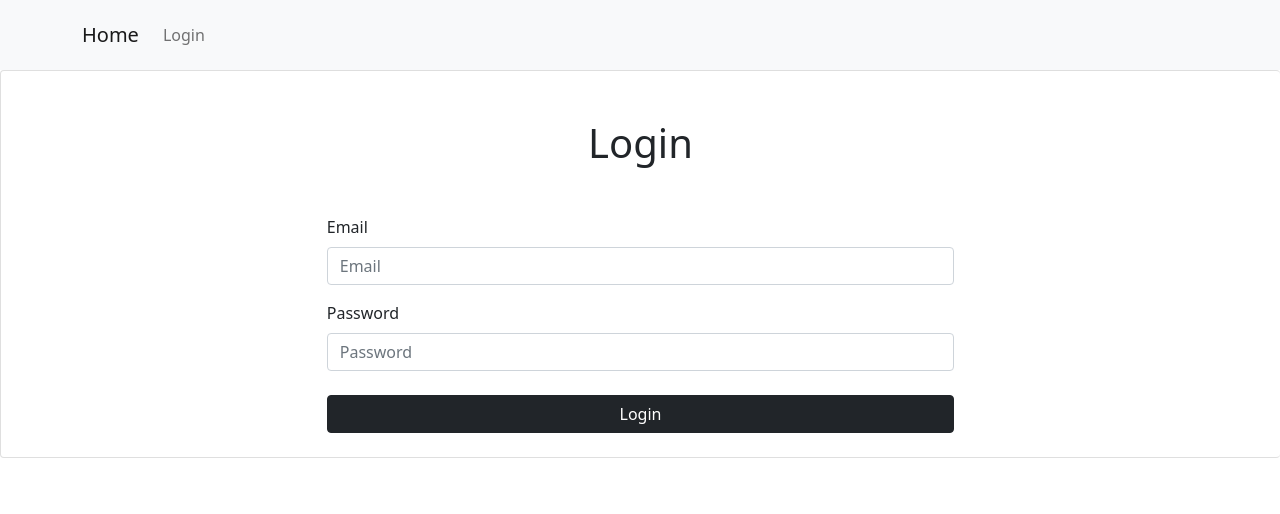
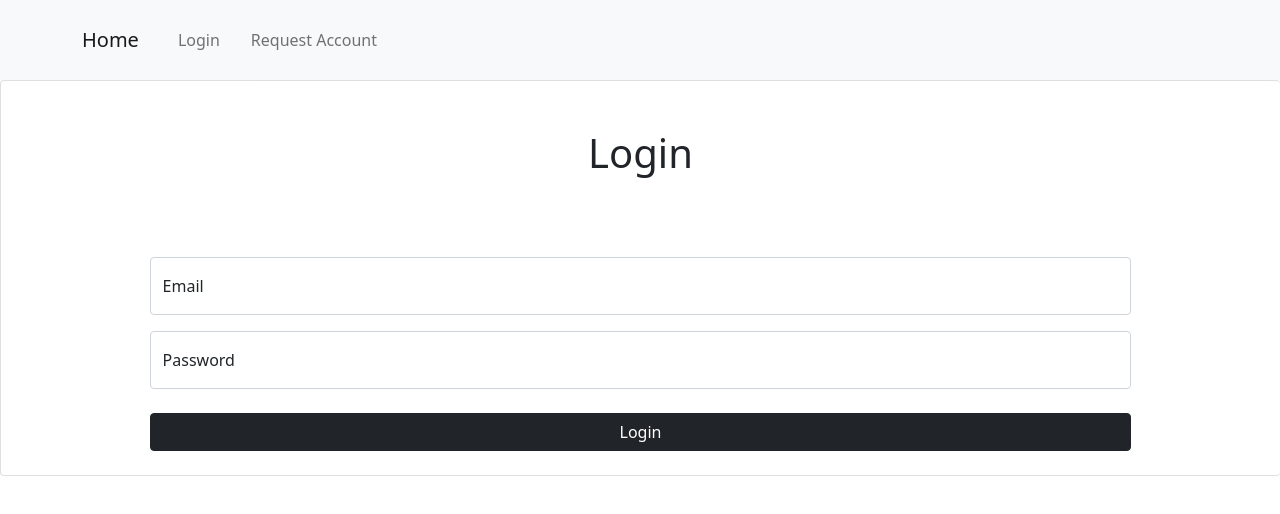
Before and after one commit to tochy97/blogapp, a React (Create React App) app: page /admin/login in a window 1280 px wide. Shown: the top 514 px of the page. Built offline with nearby package versions, Linux system fonts and the light colour scheme; no server answers; the database is empty.

Commit message:
Fixed loading navbar, changed form input to floating labels, fully working ReqAcc page

```diff
--- a/src/Admin/Auth/Login.js
+++ b/src/Admin/Auth/Login.js
@@ -32,19 +32,19 @@ export const Login = () => {
 
     return (
         <Card className="py-4" style={{borderRight:0}}>
-            <Row>
+            <Row className="px-5 my-6 gap-5">
                 <h1 className="font-weight-bold text-center py-4">Login</h1>
                 {error && <Alert variant="danger">{error}</Alert>}
-                <Col md={6} sm={12} xm={12} className="mx-auto">
+                <Col lg={10}  className="mx-auto">
                     <Form onSubmit={handleSubmit}>
-                        <Form.Group id="email">
-                            <Form.Label style={{marginTop: "1rem"}} >Email</Form.Label>
+                        <Form.Floating id="email">
                             <Form.Control type="email" placeholder="Email" value={email} onChange={e=>setEmail(e.target.value)}></Form.Control>
-                        </Form.Group>
-                        <Form.Group id="password">
-                            <Form.Label style={{marginTop: "1rem"}} >Password</Form.Label>
+                            <Form.Label>Email</Form.Label>
+                        </Form.Floating>
+                        <Form.Floating id="password" style={{marginTop: "1rem"}} >
                             <Form.Control type="password" placeholder="Password" rvalue={password} onChange={e=>setPassword(e.target.value)}></Form.Control>
-                        </Form.Group>
+                            <Form.Label>Password</Form.Label>
+                        </Form.Floating>
                         <Button className="w-100 mt-4" variant="dark" type="submit">Login</Button>
                     </Form>
                 </Col>
--- a/src/Admin/Auth/Register.js
+++ b/src/Admin/Auth/Register.js
@@ -3,7 +3,7 @@ import {Row, Col, Form, Button, Card, Alert} from "react-bootstrap";
 import {useDispatch} from "react-redux"
 import {useNavigate} from "react-router-dom"
 import {auth} from "../../config/firebase"
-import {loginUser} from "../../redux/actionCreators/authActionCreators"
+import {loginUser, createUser} from "../../redux/actionCreators/authActionCreators"
 
 export const Register = () => {
     const [username,setUsername] = useState("");
@@ -22,10 +22,10 @@ export const Register = () => {
         if(password !== confirm){
             return setError("Wait! Pawword did not match");
         }
-        if (realname.split(" ").length < 2) {
+        if(realname.split(" ").length < 2) {
             return setError("Wait! Please enter your first and last name");
         }
-        if (username.length > 16) {
+        if(username.length > 16) {
             return setError("Wait! Username must by 16 charecters or less");
         }
         auth.createUserWithEmailAndPassword(email,password)
@@ -38,6 +38,7 @@ export const Register = () => {
                     user: user.providerData[0],
                     id: user.uid,
                     }
+                    dispatch(createUser(data.id, data.user.email, data.user.displayName,realname));
                     dispatch(loginUser(data));
                     histroy("../dashboard", {replace:true});
             })
@@ -46,36 +47,36 @@ export const Register = () => {
             })
         })
         .catch(err=>{
-            setError("Failed to create account" + err.response.status + " error");
+            setError("Failed to create account: " + err.response.status + " error");
         })
     }
     return (
         <Card className="py-4" style={{borderRight:0}}>
-            <Row>
+            <Row className="px-5 my-6 gap-5">
                 <h1 className="font-weight-bold text-center py-4">Register</h1>
                 {error && <Alert variant="danger">{error}</Alert>}
                 <Col lg={10} className="mx-auto">
                     <Form onSubmit={handleSubmit}>
-                        <Form.Group id="username">
-                            <Form.Label style={{marginTop: "1rem"}} >User Name</Form.Label>
-                            <Form.Control type="text" placeholder="User Name" value={username} onChange={e=>setUsername(e.target.value)}></Form.Control>
-                        </Form.Group>
-                        <Form.Group id="realname">
-                            <Form.Label style={{marginTop: "1rem"}} >Real Name</Form.Label>
-                            <Form.Control type="text" placeholder="First and Last Name" value={realname} onChange={e=>setRealname(e.target.value)}></Form.Control>
-                        </Form.Group>
-                        <Form.Group id="email">
-                            <Form.Label style={{marginTop: "1rem"}} >Email</Form.Label>
-                            <Form.Control type="email" placeholder="Email" value={email} onChange={e=>setEmail(e.target.value)}></Form.Control>
-                        </Form.Group>
-                        <Form.Group id="password">
-                            <Form.Label style={{marginTop: "1rem"}} >Password</Form.Label>
-                            <Form.Control type="password" placeholder="Password" rvalue={password} onChange={e=>setPassword(e.target.value)}></Form.Control>
-                        </Form.Group>
-                        <Form.Group id="confirm">
-                            <Form.Label style={{marginTop: "1rem"}} >Password Conrimation</Form.Label>
-                            <Form.Control type="password" placeholder="Password Conrimation" value={confirm} onChange={e=>setConfirm(e.target.value)}></Form.Control>
-                        </Form.Group>
+                        <Form.Floating id="username">
+                            <Form.Control type="text" placeholder="User Name" value={username} onChange={e=>setUsername(e.target.value)} required></Form.Control>
+                            <Form.Label>User Name</Form.Label>
+                        </Form.Floating>
+                        <Form.Floating id="realname" style={{marginTop: "1rem"}} >
+                            <Form.Control type="text" placeholder="First and Last Name" value={realname} onChange={e=>setRealname(e.target.value)} required></Form.Control>
+                            <Form.Label>Real Name</Form.Label>
+                        </Form.Floating>
+                        <Form.Floating id="email" style={{marginTop: "1rem"}} >
+                            <Form.Control type="email" placeholder="Email" value={email} onChange={e=>setEmail(e.target.value)} required></Form.Control>
+                            <Form.Label>Email</Form.Label>
+                        </Form.Floating>
+                        <Form.Floating id="password" style={{marginTop: "1rem"}} >
+                            <Form.Control type="password" placeholder="Password" rvalue={password} onChange={e=>setPassword(e.target.value)} required></Form.Control>
+                            <Form.Label>Password</Form.Label>
+                        </Form.Floating>
+                        <Form.Floating id="confirm" style={{marginTop: "1rem"}} >
+                            <Form.Control type="password" placeholder="Password Conrimation" value={confirm} onChange={e=>setConfirm(e.target.value)} required></Form.Control>
+                            <Form.Label>Password Conrimation</Form.Label>
+                        </Form.Floating>
                         <Button className="w-100 mt-4" variant="dark" type="submit">Register User</Button>
                     </Form>
                 </Col>
--- a/src/Admin/Post/AddPost.js
+++ b/src/Admin/Post/AddPost.js
@@ -1,6 +1,6 @@
 import React, {useState} from 'react';
 import { useDispatch } from 'react-redux';
-import {Row, Col, Form, Button, Card, Alert, ProgressBar} from "react-bootstrap";
+import {Row, Col, Form, Button, Card, Alert, ProgressBar, FloatingLabel} from "react-bootstrap";
 import { getAuth } from "firebase/auth";
 import { doPost } from '../../redux/actionCreators/postActionCreators';
 
@@ -10,6 +10,7 @@ export const AddPost = () => {
     const [desc,setDesc] = useState("");
     const [group,setGroup] = useState("");
     const [post,setPost] = useState("");
+    const [vis,setVis] = useState("");
     const [progress,setProgress] = useState(0);
     const [error,setError] = useState("");
     const dispatch = useDispatch();
@@ -37,15 +38,17 @@ export const AddPost = () => {
             desc:desc,
             post:"",
             comments:[],
+            vis:vis,
         }
         dispatch(doPost(data,post,setProgress))
     }
 
     return (
-        <Card lg={8} md={6} sm={4} xm={2} className="py-4">
-            <Row>
-                <Col className="mx-auto">
-                    {error && <Alert variant="danger">{error}</Alert>}
+        <Card className="py-4" style={{borderRight:0}}>
+            <Row className="px-5 my-6 gap-5">
+                <h1 className="font-weight-bold text-center py-4">Add Post</h1>
+                {error && <Alert variant="danger">{error}</Alert>}
+                <Col lg={10} className="mx-auto">
                     {
                         progress > 0 && progress < 100?
                             <> <h1>Uploading Post {progress} % </h1>  <ProgressBar now={progress} max={100}/> </>
@@ -55,19 +58,28 @@ export const AddPost = () => {
                                 </>
                             :
                                 <Form onSubmit={handleSubmit}>
-                                    <h1 className="font-weight-bold text-center py-4" >Upload File</h1>
-                                    <Form.Group id="title">
+                                    <Form.Floating>
                                         <Form.Control type="text" value={title} onChange={e=>setTitle(e.target.value)} placeholder="Title"/>
-                                    </Form.Group>
-                                    <Form.Group id="desc">
+                                        <Form.Label htmlFor="floatingInputCustom">Title</Form.Label>
+                                    </Form.Floating>
+                                    <Form.Floating id="desc">
                                         <textarea className="form-control" value={desc} onChange={e=>setDesc(e.target.value)} style={{height: "105px", marginTop: "1rem"}} placeholder="Enter description..."/>
-                                    </Form.Group>
-                                    <Form.Group id="group">
+                                        <Form.Label htmlFor="floatingInputCustom">Description</Form.Label>
+                                    </Form.Floating>
+                                    <Form.Floating id="group">
                                         <Form.Control type="text" value={group} onChange={e=>setGroup(e.target.value)} style={{marginTop: "1rem"}} placeholder="Group"/>
-                                    </Form.Group>
+                                        <Form.Label htmlFor="floatingInputCustom">Group</Form.Label>
+                                    </Form.Floating>
                                     <Form.Group id="file">
                                         <Form.Control type="file" onChange={e=>setPost(e.target.files[0])} style={{marginTop: "1rem"}}/>
                                     </Form.Group>
+                                    <FloatingLabel controlId="floatingSelect" label="Set Post Visibility" style={{marginTop: "1rem"}}>
+                                        <Form.Select aria-label="Floating label select example">
+                                            <option value="true">Public</option>
+                                            <option value="false">Private</option>
+                                            <option value="false">Group</option>
+                                        </Form.Select>
+                                    </FloatingLabel>
                                     <Button className="w-100 mt-3" variant="dark" type="submit">Upload</Button>
                                 </Form>
                     }
--- a/src/Admin/Post/ManagePost.js
+++ b/src/Admin/Post/ManagePost.js
@@ -44,7 +44,7 @@ export const ManagePost = () => {
                                         <div className="d-flex w-100 px-5 py-2 align-items-center">
                                         <p>By: {pst.data.author} </p>
                                         </div>
-                                        <Button variant="dark"  onClick={()=>histroy(`../post/${pst.id}`, {replace:true})} className="form-control mb-0">See Post</Button>
+                                        <Button variant="dark"  onClick={()=>histroy(`../../post/${pst.id}`, {replace:true})} className="form-control mb-0">See Post</Button>
                                         <Button variant="danger" onClick={()=>[dispatch(removePost(pst.id,pst.data.post)), histroy("../dashboard", {replace:true})]} className="form-control my-1 mb-0">Delete Post</Button>
                                     </Card.Footer>
                                 </Card.Body>
--- a/src/App.js
+++ b/src/App.js
@@ -6,6 +6,7 @@ import NavComp from './NavComp/NavComp';
 import { fetchPost } from './redux/actionCreators/postActionCreators';
 import Dashboard from './Dashboard/Dashboard';
 import ViewPost from './Dashboard/ViewPost';
+import ReqAcc from './Dashboard/ReqAcc';
 
 function App() {
   const isLoading = useSelector(state => state.post.isLoading);
@@ -21,10 +22,11 @@ function App() {
     <div className="App">
       <NavComp/>
       <Routes>
-          <Route exact path="post/:postId" element={<ViewPost/>}/>
+        <Route exact path="post/:postId" element={<ViewPost/>}/>
         <Route exact path="/" element={<Dashboard/>}/>
         <Route path="/admin/*" element={<Admin/>}/>
         <Route path="/login" element={<Navigate to="/admin/login" />}/>
+        <Route path="/req" element={<ReqAcc/>}/>
       </Routes>
     </div>
   );
--- a/src/Dashboard/ReqAcc.js
+++ b/src/Dashboard/ReqAcc.js
@@ -1,10 +1,66 @@
-import React from 'react'
+import React, { useState } from 'react';
+import { shallowEqual, useSelector, useDispatch } from 'react-redux';
+import {Row, Col, Form, Button, Card, Alert} from "react-bootstrap";
+import {useNavigate} from "react-router-dom";
+import { setRequest, checkRequest } from '../redux/actionCreators/authActionCreators';
 
 const ReqAcc = () => {
+    const [realname,setRealname] = useState("");
+    const [email,setEmail] = useState("");
+    const [req,setReq] = useState("");
+    const [error,setError] = useState("");
+    const dispatch = useDispatch();
+    const histroy = useNavigate();
+
+    const {isReq, post, userID} = useSelector(
+        (state) =>({
+            isReq:state.auth.req,
+        }), shallowEqual);
+    function handleSubmit(e){
+        e.preventDefault();
+        dispatch(checkRequest(email));
+        if(realname.split(" ").length < 2) {
+            return setError("Wait! Please enter your first and last name.");
+        }
+        if(req.length > 100) {
+            return setError("Reason must be less than 100 charecters.");
+        }
+        if(isReq){
+            return setError("You cannot send multiple requests.");
+        };
+        dispatch(setRequest(req, email, realname));
+    }
     return (
-        <div>
-
-        </div>
+        <Card className="py-4 align-center" style={{borderRight:0}}>
+            <Row className="px-5 my-6 gap-5">
+        {
+            isReq ?
+                <h1>You cannot send 2 requests</h1>
+            :
+                <>
+                <h1 className="font-weight-bold text-center py-4">Request an Account</h1>
+                {error && <Alert variant="danger">{error}</Alert>}
+                <Col lg={10} className="mx-auto">
+                    <Form onSubmit={handleSubmit}>
+                        <Form.Floating id="realname">
+                            <Form.Control type="text"value={realname} placeholder="First and Last Name" onChange={e=>setRealname(e.target.value)} required></Form.Control>
+                            <Form.Label>First and Last Name</Form.Label>
+                        </Form.Floating>
+                        <Form.Floating id="email"  style={{marginTop: "1rem"}} >
+                            <Form.Control type="email" style={{marginTop: "1rem"}} placeholder="Email" value={email} onChange={e=>setEmail(e.target.value)} required></Form.Control>
+                            <Form.Label>Email</Form.Label>
+                        </Form.Floating>
+                        <Form.Floating id="desc" style={{marginTop: "1rem"}} >
+                            <textarea className="form-control" value={req} onChange={e=>setReq(e.target.value)} style={{height: "105px", marginTop: "1rem"}} placeholder="Why do you want an account?..." required/>
+                            <Form.Label>Description</Form.Label>
+                        </Form.Floating>
+                        <Button className="w-100 mt-4" variant="dark" type="submit">Send Request</Button>
+                    </Form>
+                </Col>
+                </>
+        }
+        </Row>
+    </Card>
     )
 }
 
--- a/src/NavComp/NavComp.js
+++ b/src/NavComp/NavComp.js
@@ -10,6 +10,7 @@ export const NavComp = () => {
     const dispatch = useDispatch();
     const histroy = useNavigate();
     const { currentUser } = getAuth();
+    const isLoading = useSelector(state => state.post.isLoading);
 
     const logout=()=>{
         auth.signOut();
@@ -18,7 +19,9 @@ export const NavComp = () => {
     }
     return (
 
-        <Navbar bg="light" expand="lg" variant="light" style={{padding: "15px",color:"#fff", borderRight:0}} >
+        <Navbar bg="light" expand="lg" variant="light" style={{padding: "20px",color:"#fff", borderRight:0}} >
+            {
+                !isLoading ?
                 <Container>
                 {
                     currentUser ?
@@ -32,30 +35,35 @@ export const NavComp = () => {
                     {
                         currentUser ?
                         <>
-                    <Nav.Item>
+                            <Nav.Item style={{marginLeft:"15px"}}>
                                 <Nav.Link href="/">Dashboard</Nav.Link>
                             </Nav.Item>
-                    <NavDropdown title="Posts">
+                            <NavDropdown title="Posts"  style={{marginLeft:"15px"}}>
                                 <NavDropdown.Item href="/admin/add">Add</NavDropdown.Item>
                                 <NavDropdown.Item href="/admin/manage">Manage</NavDropdown.Item>
                             </NavDropdown>
-                    <Nav.Item>
+                            <Nav.Item  style={{marginLeft:"15px"}}>
                                 <Nav.Link href="/admin/register">Register</Nav.Link>
                             </Nav.Item>
-                    <Nav.Item>
+                            <Nav.Item  style={{marginLeft:"15px"}}>
                                 <Nav.Item  placement="end"  variant="light" style={{color:"#878787"}} type="button" onClick={logout}>Logout</Nav.Item>
                             </Nav.Item>
                         </>
                         :
                         <>
-                    <Nav.Item>
+                            <Nav.Item  style={{marginLeft:"15px"}}>
                                 <Nav.Link href="/login">Login</Nav.Link>
+                            </Nav.Item>
+                            <Nav.Item  style={{marginLeft:"15px"}}>
+                                <Nav.Link href="/req">Request Account</Nav.Link>
                             </Nav.Item>
                         </>
                     }
                     </Navbar.Collapse>
                 </Nav>
                 </Container>
+            :<></>
+            }
         </Navbar>
     )
 }
--- a/src/redux/actionCreators/authActionCreators.js
+++ b/src/redux/actionCreators/authActionCreators.js
@@ -1,9 +1,13 @@
 import * as types from "../types/authTypes";
+import {store} from "../../config/firebase";
 
 //goes to authReducer SET_USER
 const setUser = (data)=>({
     type:types.SET_USER,
     payload:data
+})
+const setReq = ()=>({
+    type:types.SET_REQ,
 })
 const resetUser = ()=>({
     type:types.RESET_USER,
@@ -14,3 +18,36 @@ export const loginUser = (data) => dispatch=>{
 export const logoutUser = () => dispatch=>{
     dispatch(resetUser());
 }
+export const checkRequest = (email) => dispatch=>{
+    store.collection("mail").get().then(mail=>{
+        mail.forEach(mails=>{
+            const data = {data:mails.data()};
+            if(data.data.to === email){
+                dispatch(setReq());
+                return;
+            }
+        })
+    })
+}
+export const createUser = (id, email, displayName, realName) => dispatch=>{
+    const data ={
+        user_id:id,
+        email:email,
+        displayName:displayName,
+        realName:realName,
+        groups:[],
+    }
+    store.collection('user').add(data)
+}
+export const setRequest = (req, email, real) => dispatch=>{
+    store.collection('mail').add({
+        to: email,
+        message: {
+            subject: 'Account Request from: '+real,
+            html: req,
+        },
+    })
+    .then(() =>{
+        dispatch(setReq());
+    })
+}
--- a/src/redux/types/authTypes.js
+++ b/src/redux/types/authTypes.js
@@ -1,2 +1,3 @@
 export const SET_USER  = "SET_USER"
 export const RESET_USER  = "RESET_USER"
+export const SET_REQ = "SET_REQ"
--- /dev/null
+++ b/src/redux/types/groupTypes.js
@@ -0,0 +1,3 @@
+export const SET_USER  = "SET_GROUP"
+export const DELETE_GROUP = "DELETE_GROUP"
+export const ADDS_POST = "ADDS_POST";
```
Also changed, not shown: src/Admin/Profile/Profile.js (+11 -2 lines), src/redux/reducers/authReducer.js (+12 -2 lines). Lines whose indentation alone changed are shown as unchanged.
